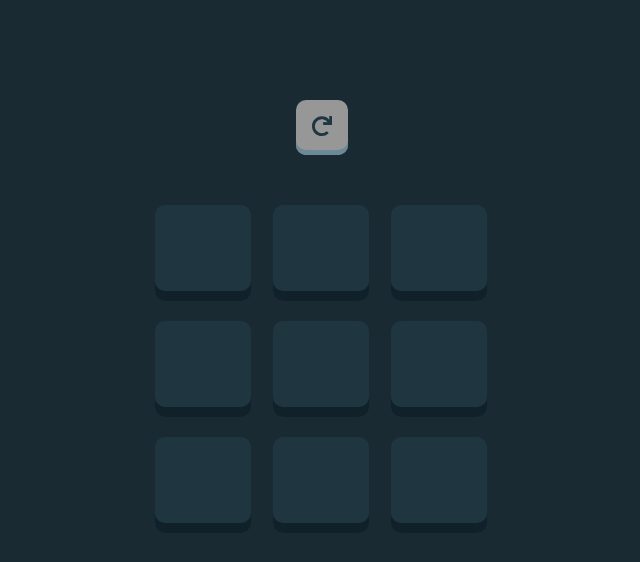
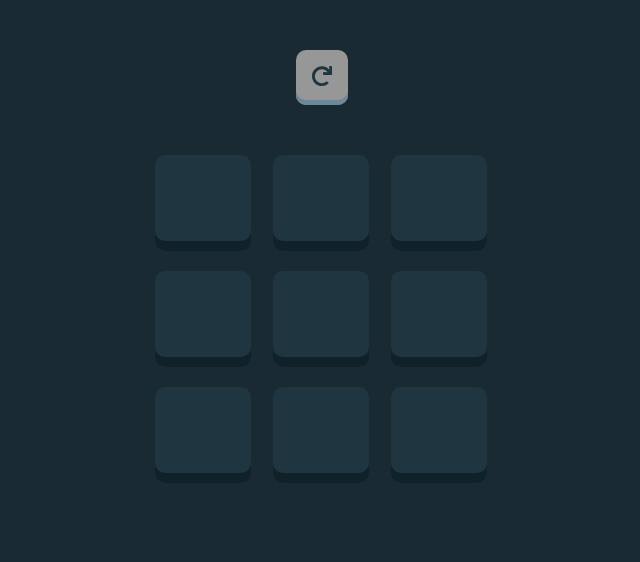
Before and after one commit to SimpleLuke/tic-tac-toe, a React (Create React App) app: page / in a window 1280 px wide. Shown: the top 562 px of the page, without its empty margins (318-958 px from the left). Built offline with nearby package versions, Linux system fonts and the light colour scheme.

Commit message:
Adjust reset button margin

```diff
--- a/src/Sass/_App.scss
+++ b/src/Sass/_App.scss
@@ -9,7 +9,7 @@ header {
   display: flex;
   justify-content: center;
   button {
-    margin-top: 100px;
+    margin-top: 50px;
     background-color: #979797;
     border: none;
     border-radius: 10px;
--- a/src/Sass/main.css
+++ b/src/Sass/main.css
@@ -9,7 +9,7 @@ header {
   justify-content: center;
 }
 header button {
-  margin-top: 100px;
+  margin-top: 50px;
   background-color: #979797;
   border: none;
   border-radius: 10px;
```
Also changed, not shown: 1 other file (tests, documents, lock files or other folders).
